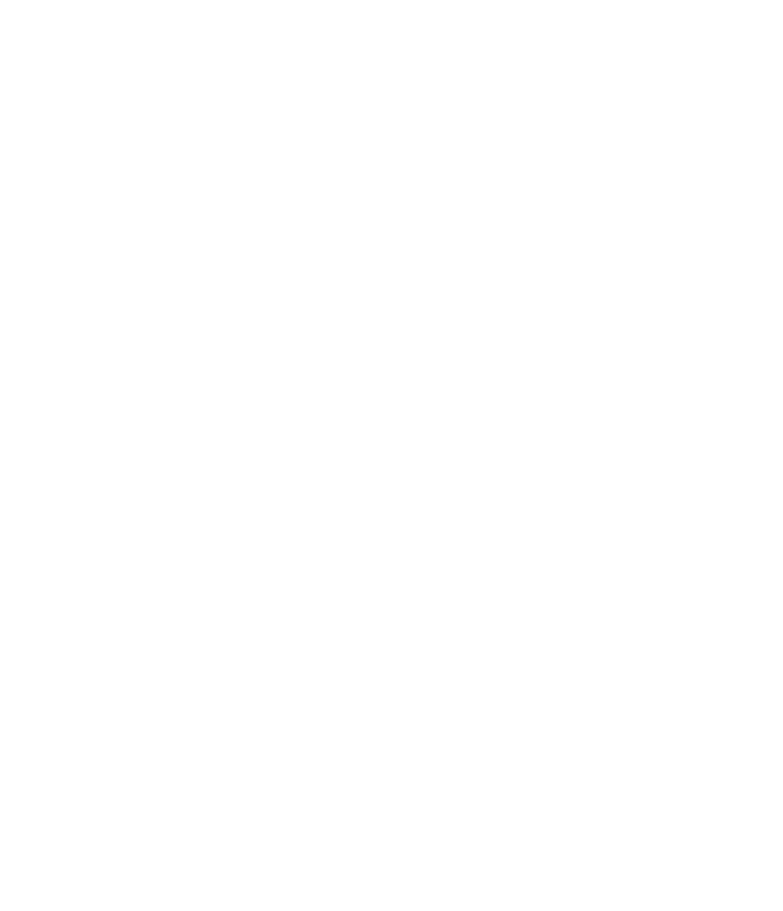
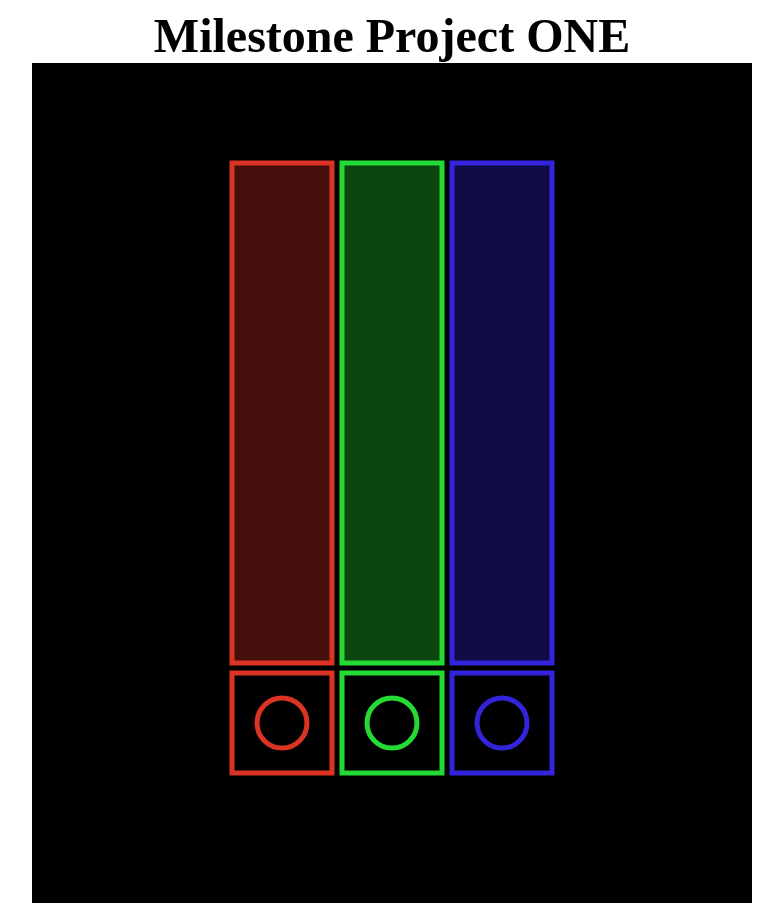
Before and after one commit to NovaSharx/Supernova, a plain HTML site: page index.html in a window 1280 px wide. Shown: the whole page, without its empty margins (248-1031 px from the left). Before the commit the page ends 800 px from the top, so only its background shows below. Drawn offline with Linux system fonts and the light colour scheme.

Commit message:
Added basic game layout

```diff
--- /dev/null
+++ b/classes.js
@@ -0,0 +1,72 @@
+class Sprite {
+    constructor({
+        position,
+        color,
+        width,
+        height
+    }) {
+        this.position = position
+        this.color = color
+        this.width = width
+        this.height = height
+    }
+
+    render() {
+        console.log('hi')
+    }
+
+    update() {
+        this.render()
+    }
+}
+
+class Runway extends Sprite {
+    constructor({
+        position,
+        width,
+        height,
+        color
+    }) {
+        super ({
+            position,
+            width,
+            height,
+            color
+        })
+
+    }
+
+    render() {
+        ctx.fillStyle = this.color+'50'
+        ctx.fillRect(this.position.x, this.position.y, this.width, this.height)
+        ctx.strokeStyle = this.color
+        ctx.strokeRect(this.position.x, this.position.y, this.width, this.height)
+    }
+
+}
+
+class Detonator extends Sprite {
+    constructor({
+        position,
+        width = 100,
+        height = 100,
+        color
+    }) {
+        super ({
+            position,
+            width,
+            height,
+            color
+        })
+
+    }
+
+    render() {
+        ctx.strokeStyle = this.color
+        ctx.lineWidth = 5
+        ctx.strokeRect(this.position.x, this.position.y, this.width, this.height)
+        ctx.beginPath()
+        ctx.arc(this.position.x + this.width/2, this.position.y + this.height/2, this.width/4, 0, Math.PI * 2, true)
+        ctx.stroke()
+    }
+}
--- a/index.html
+++ b/index.html
@@ -8,7 +8,19 @@
     <link rel="stylesheet" href="./styles.css">
 </head>
 <body>
+    <header>
+        <h1>Milestone Project ONE</h1>
+    </header>
 
+    <main>
+        <div id="game-container">
+            <canvas></canvas>
+        </div>
+    </main>
+
+    <footer></footer>
+    <script src="./classes.js"></script>
+    <script src="./utility.js"></script>
     <script src="./index.js"></script>
 </body>
 </html>
--- a/index.js
+++ b/index.js
@@ -0,0 +1,71 @@
+const canvas = document.querySelector('canvas')
+const ctx = canvas.getContext('2d')
+
+canvas.width = 720
+canvas.height = 840
+
+var gravity = 1
+
+const triColors = ['#DB3324', '#24DB33', '#3324DB']
+
+const runwayRed = new Runway({
+    position: {x: 200, y: 100},
+    width: 100,
+    height: 500,
+    color: triColors[0]
+})
+const runwayGreen = new Runway({
+    position: {x: 310, y: 100},
+    width: 100,
+    height: 500,
+    color: triColors[1]
+})
+const runwayBlue = new Runway({
+    position: {x: 420, y: 100},
+    width: 100,
+    height: 500,
+    color: triColors[2]
+})
+
+const detonatorRed = new Detonator ({
+    position: {
+        x: runwayRed.position.x,
+        y: runwayRed.position.y + 510
+    },
+    color: triColors[0]
+})
+const detonatorGreen = new Detonator ({
+    position: {
+        x: runwayGreen.position.x,
+        y: runwayGreen.position.y + 510
+    },
+    color: triColors[1]
+})
+const detonatorBlue = new Detonator ({
+    position: {
+        x: runwayBlue.position.x,
+        y: runwayBlue.position.y + 510
+    },
+    color: triColors[2]
+})
+
+function animate() {
+    window.requestAnimationFrame(animate)
+
+    ctx.clearRect(0, 0, canvas.width, canvas.height)
+
+    ctx.fillStyle = 'black'
+    ctx.fillRect(0,0,canvas.width,canvas.height)
+
+    console.log(gravity)
+
+    runwayRed.update()
+    runwayGreen.update()
+    runwayBlue.update()
+
+    detonatorRed.render()
+    detonatorGreen.render()
+    detonatorBlue.render()
+}
+
+animate()
--- a/styles.css
+++ b/styles.css
@@ -0,0 +1,14 @@
+h1 {
+    margin: auto;
+    text-align: center;
+    font-size: 3em;
+}
+
+#game-container {
+    display: flex;
+    justify-content: center;
+}
+
+canvas {
+
+}
```
Also changed, not shown: utility.js (added).
